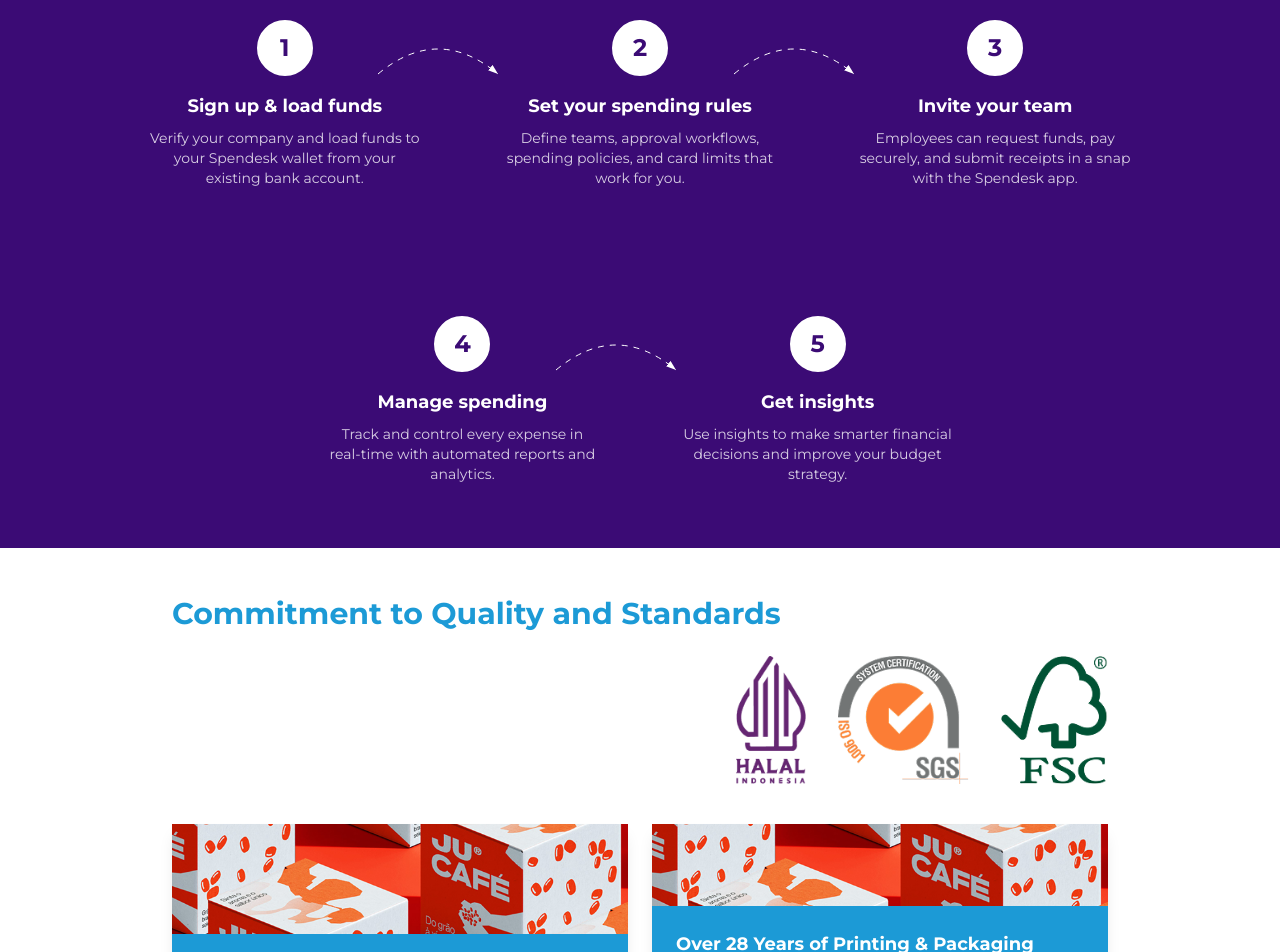
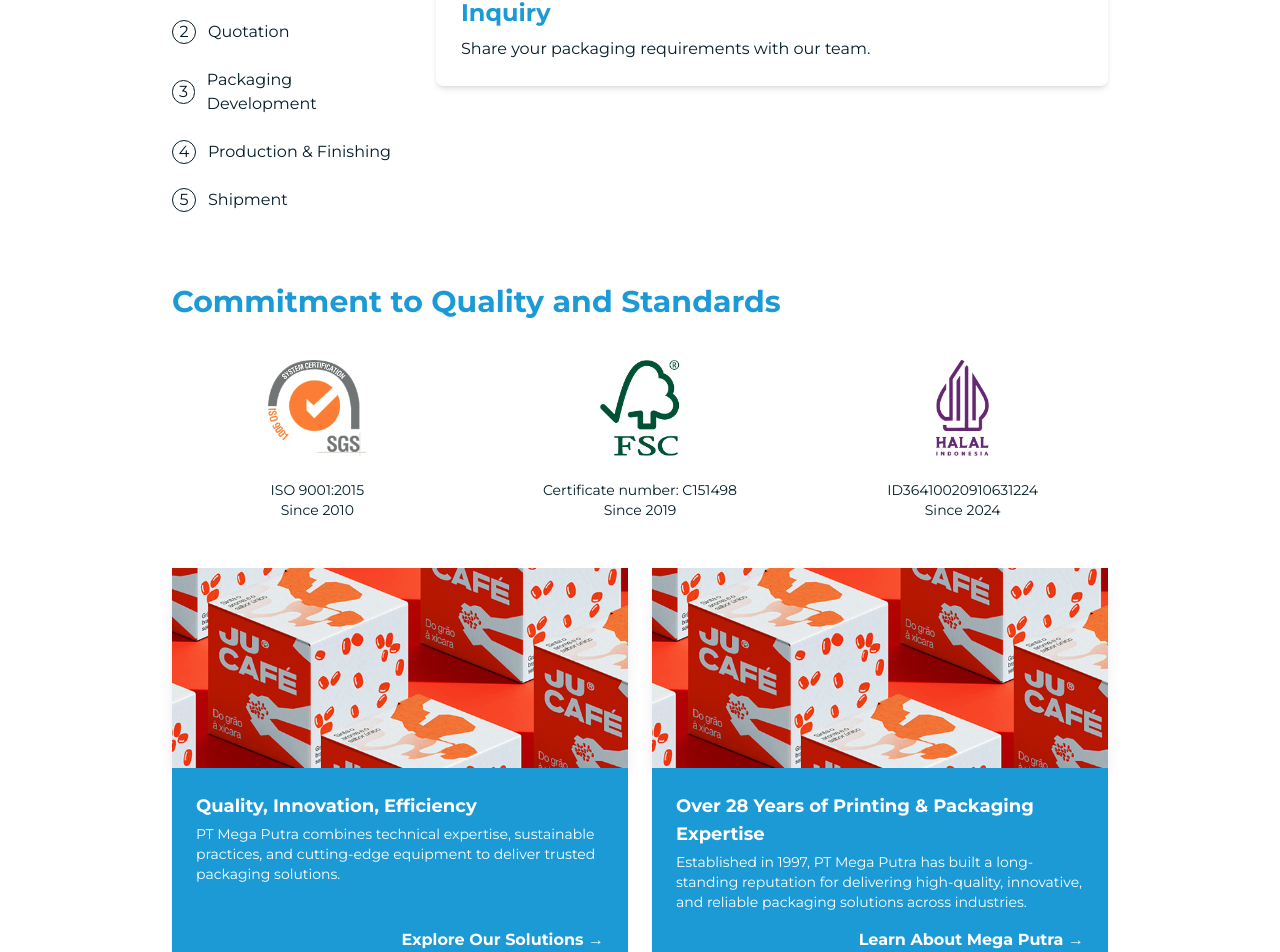
Before and after one commit to viatree/Compro-MP, a Next.js app: page / in a window 1280 px wide. Shown: the part 1654-2606 px from the top of the page. Built offline with nearby package versions, Linux system fonts and the light colour scheme.

Commit message:
revision homepage

```diff
--- a/src/components/progress.js
+++ b/src/components/progress.js
@@ -1,83 +1,75 @@
-export default function StepsFlow() {
+import { useState } from "react";
+
+export default function Progress() {
+  const [activeIndex, setActiveIndex] = useState(0);
+
   const steps = [
-    {
-      title: "Sign up & load funds",
-      desc: "Verify your company and load funds to your Spendesk wallet from your existing bank account."
-    },
-    {
-      title: "Set your spending rules",
-      desc: "Define teams, approval workflows, spending policies, and card limits that work for you."
-    },
-    {
-      title: "Invite your team",
-      desc: "Employees can request funds, pay securely, and submit receipts in a snap with the Spendesk app."
-    },
-    {
-      title: "Manage spending",
-      desc: "Track and control every expense in real-time with automated reports and analytics."
-    },
-    {
-      title: "Get insights",
-      desc: "Use insights to make smarter financial decisions and improve your budget strategy."
-    }
+    "Inquiry",
+    "Quotation",
+    "Packaging Development",
+    "Production & Finishing",
+    "Shipment",
+  ];
+
+  const stepContents = [
+    "Share your packaging requirements with our team.",
+    "Receive a customised quotation based on your specifications.",
+    "Create samples and prototypes for approval (optional).",
+    "Complete in-house production from printing to final packaging.",
+    "On-time delivery to your location, ready for market launch.",
   ];
 
   return (
-    <section className="bg-[#3b0b75] text-white py-16 px-4 md:px-16">
-      <h2 className="text-center text-3xl font-bold mb-12">Three steps to smarter spending</h2>
+    <section className="relative w-full py-6 px-8 md:px-16 lg:px-24 xl:px-43 bg-white">
+      {/* Heading */}
+      <div className="text-center mb-8">
+        <h1 className="my-2 text-3xl font-bold text-left text-[var(--color-primary)]">
+          HOW IT WORKS
+        </h1>
+      </div>
 
-      <div className="relative flex flex-wrap justify-center gap-12 max-w-5xl mx-auto">
-        {steps.map((step, index) => (
+      {/* Steps + Content */}
+      <div className="flex flex-col md:flex-row items-start gap-10">
+        {/* Step list */}
+        <div className="flex flex-col items-start md:w-1/4 space-y-6">
+          {steps.map((step, index) => {
+            const isActive = activeIndex === index;
+            return (
               <div
                 key={index}
-            className={`w-full md:w-[30%] text-center relative px-4`}
-            style={{
-              marginTop: index >= 3 ? '80px' : '0px'
-            }}
+                onClick={() => setActiveIndex(index)}
+                className={`cursor-pointer flex items-center space-x-3 ${
+                  isActive
+                    ? "font-bold text-[var(--color-primary)]"
+                    : "text-[var(--color-text)]"
+                }`}
               >
-            <div className="mx-auto w-14 h-14 flex items-center justify-center text-2xl font-bold bg-white text-[#3b0b75] rounded-full border-4 border-white mb-4">
+                <div
+                  className={`w-6 h-6 rounded-full flex items-center justify-center border ${
+                    isActive
+                      ? "bg-[var(--color-primary)] text-white"
+                      : "bg-white"
+                  }`}
+                >
                   {index + 1}
                 </div>
-            <h3 className="font-semibold text-lg mb-2">{step.title}</h3>
-            <p className="text-white/80 text-sm">{step.desc}</p>
+                <span>{step}</span>
+              </div>
+            );
+          })}
+        </div>
 
-            {/* Panah putus-putus */}
-            {index < 2 && (
-              <div className="absolute right-[-60px] top-6 hidden md:block">
-                <svg width="120" height="60">
-                  <path
-                    d="M0,30 Q60,-20 120,30"
-                    stroke="white"
-                    strokeDasharray="6,6"
-                    fill="transparent"
-                    markerEnd="url(#arrowhead)"
-                  />
-                  <defs>
-                    <marker id="arrowhead" markerWidth="10" markerHeight="7" refX="10" refY="3.5" orient="auto">
-                      <polygon points="0 0, 10 3.5, 0 7" fill="white" />
-                    </marker>
-                  </defs>
-                </svg>
+        {/* Dynamic Content Area */}
+        <div className="md:w-3/4">
+          <div className="p-6 border rounded-lg shadow-md">
+            <h2 className="text-2xl font-semibold mb-2 text-[var(--color-primary)]">
+              {steps[activeIndex]}
+            </h2>
+            <p className="text-[var(--color-text)]">
+              {stepContents[activeIndex]}
+            </p>
           </div>
-            )}
-
-
-            {/* Panah ke kanan dari step 4 */}
-            {index === 3 && (
-              <div className="absolute right-[-60px] top-6 hidden md:block">
-                <svg width="120" height="60">
-                  <path
-                    d="M0,30 Q60,-20 120,30"
-                    stroke="white"
-                    strokeDasharray="6,6"
-                    fill="transparent"
-                    markerEnd="url(#arrowhead)"
-                  />
-                </svg>
         </div>
-            )}
-          </div>
-        ))}
       </div>
     </section>
   );
--- a/src/pages/index.js
+++ b/src/pages/index.js
@@ -87,7 +87,7 @@
           {/* Item 3 */}
           <div className="text-center">
             <img
-        src="/images/7RV03800.jpg"
+              src="/images/7RV03872.jpg"
               alt="Colour Development"
               className="mx-auto shadow-lg h-[250px] object-cover"
             />
@@ -116,57 +116,94 @@
         </div>
       </section>
 
-      <Progress/>
+      <Progress />
 
       <section className="py-12 px-8 md:px-16 lg:px-24 xl:px-43">
         {/* Judul Section */}
-        <h1 className="text-3xl font-bold text-left text-[var(--color-primary)]">
+        <h1 className="text-3xl font-bold text-left text-[var(--color-primary)] mb-10">
           Commitment to Quality and Standards
         </h1>
 
-        {/* Logo Sertifikasi */}
-        <div className="mt-6 flex justify-end space-x-8">
-          <img src="/images/halal.png" alt="Halal Certification" className="h-32" />
-          <img src="/images/sgs.png" alt="SGS Certification" className="h-32" />
-          <img src="/images/fsc.png" alt="FSC Certification" className="h-32" />
+        {/* Sertifikat */}
+        <div className="grid grid-cols-1 md:grid-cols-3 gap-8 text-center">
+          {/* ISO 9001 */}
+          <div className="flex flex-col items-center">
+            <img src="/images/sgs.png" alt="ISO 9001 Certification" className="h-24 mb-4" />
+            <p className="text-sm mt-2 text-[var(--color-text)] max-w-xs">
+              ISO 9001:2015
+              <br></br>
+              Since 2010
+            </p>
           </div>
 
+          {/* FSC */}
+          <div className="flex flex-col items-center">
+            <img src="/images/fsc.png" alt="FSC Certification" className="h-24 mb-4" />
+            <p className="text-sm mt-2 text-[var(--color-text)] max-w-xs">
+              Certificate number: C151498
+              <br></br>
+              Since 2019
+            </p>
+          </div>
 
-      {/* Konten dengan Dua Kartu */}
-      <div className="mt-10 grid grid-cols-1 md:grid-cols-2 gap-6">
+          {/* Halal */}
+          <div className="flex flex-col items-center">
+            <img src="/images/halal.png" alt="Halal Certification" className="h-24 mb-4" />
+            <p className="text-sm mt-2 text-[var(--color-text)] max-w-xs">
+              ID36410020910631224
+              <br></br>
+              Since 2024
+            </p>
+          </div>
+        </div>
+
+    {/* Kartu-kartu Bawah */}
+<div className="mt-12 grid grid-cols-1 md:grid-cols-2 gap-6">
   {/* Kartu Pertama */}
-        <Link href="/solutions" className="relative group block">
-          <div className="relative group cursor-pointer">
-            <img src="/images/pict7.png" alt="Printing Machine" className="w-full shadow-lg transition duration-300 group-hover:brightness-75" />
-            <div className="absolute bottom-0 left-0 w-full bg-[var(--color-primary)] text-white p-6  transition duration-300 group-hover:bg-[var(--color-darker)]">
+{/* Kartu Pertama */}
+<Link href="/solutions" className="block h-full">
+  <div className="relative flex flex-col h-full">
+    <img
+      src="/images/pict7.png"
+      alt="Printing Machine"
+      className="w-full h-[200px] object-cover shadow-lg"
+    />
+    <div className="flex flex-col justify-between flex-grow bg-[var(--color-primary)] text-white p-6">
+      <div>
         <h2 className="text-lg font-semibold">Quality, Innovation, Efficiency</h2>
         <p className="text-sm mt-1">
-              PT Mega Putra combines technical expertise, sustainable practices, and cutting-edge equipment to deliver trusted packaging solutions
+          PT Mega Putra combines technical expertise, sustainable practices, and cutting-edge equipment to deliver trusted packaging solutions.
         </p>
-              <div className="mt-2 flex justify-end">
+      </div>
+      <div className="mt-4 flex justify-end">
         <span className="inline-block text-white font-semibold">Explore Our Solutions →</span>
       </div>
     </div>
   </div>
 </Link>
 
+
   {/* Kartu Kedua */}
-        <Link href="/company" className="relative group block">
-          <div className="relative group cursor-pointer">
-            <img src="/images/pict7.png" alt="Packaging Box" className="w-full shadow-lg transition duration-300 group-hover:brightness-75" />
-            <div className="absolute bottom-0 left-0 w-full bg-[var(--color-primary)] text-white p-6 transition duration-300 group-hover:bg-[var(--color-darker)]">
+  <Link href="/company" className="block h-full">
+    <div className="relative flex flex-col h-full">
+      <img src="/images/pict7.png" alt="Packaging Box" className="w-full shadow-lg w-full h-[200px] object-cover shadow-lg" />
+      <div className="flex flex-col justify-between flex-grow bg-[var(--color-primary)] text-white p-6">
+        <div>
           <h2 className="text-lg font-semibold">Over 28 Years of Printing & Packaging Expertise</h2>
           <p className="text-sm mt-1">
             Established in 1997, PT Mega Putra has built a long-standing reputation for delivering high-quality, innovative, and reliable packaging solutions across industries.
           </p>
-              <div className="mt-2 flex justify-end">
+        </div>
+        <div className="mt-4 flex justify-end">
           <span className="inline-block text-white font-semibold">Learn About Mega Putra →</span>
         </div>
       </div>
     </div>
   </Link>
 </div>
+
       </section>
+
     </>
   );
 }
```
Also changed, not shown: public/images/logo-mp-remover.png (added), 1 other file (tests, documents, lock files or other folders). Lines whose indentation alone changed are shown as unchanged.
